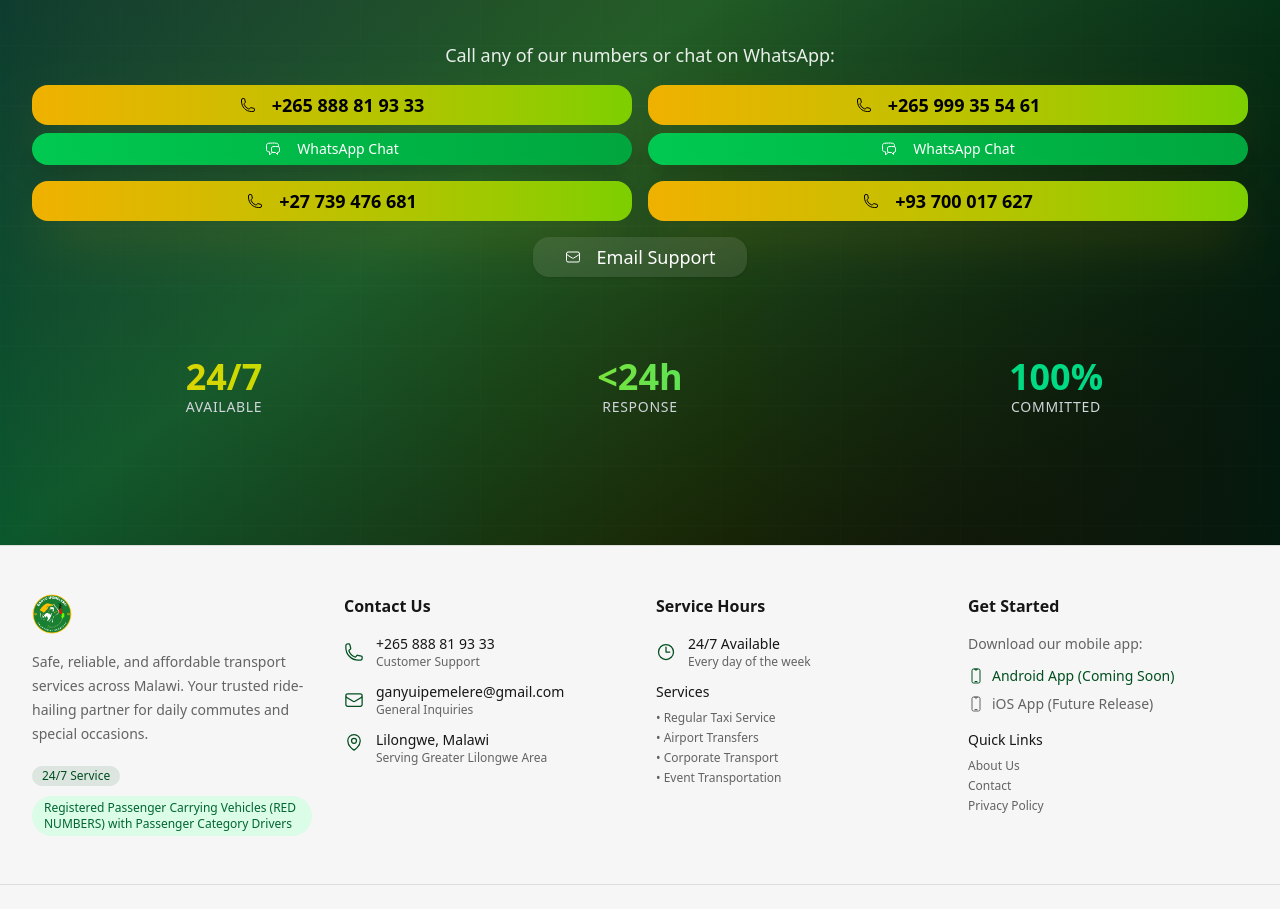
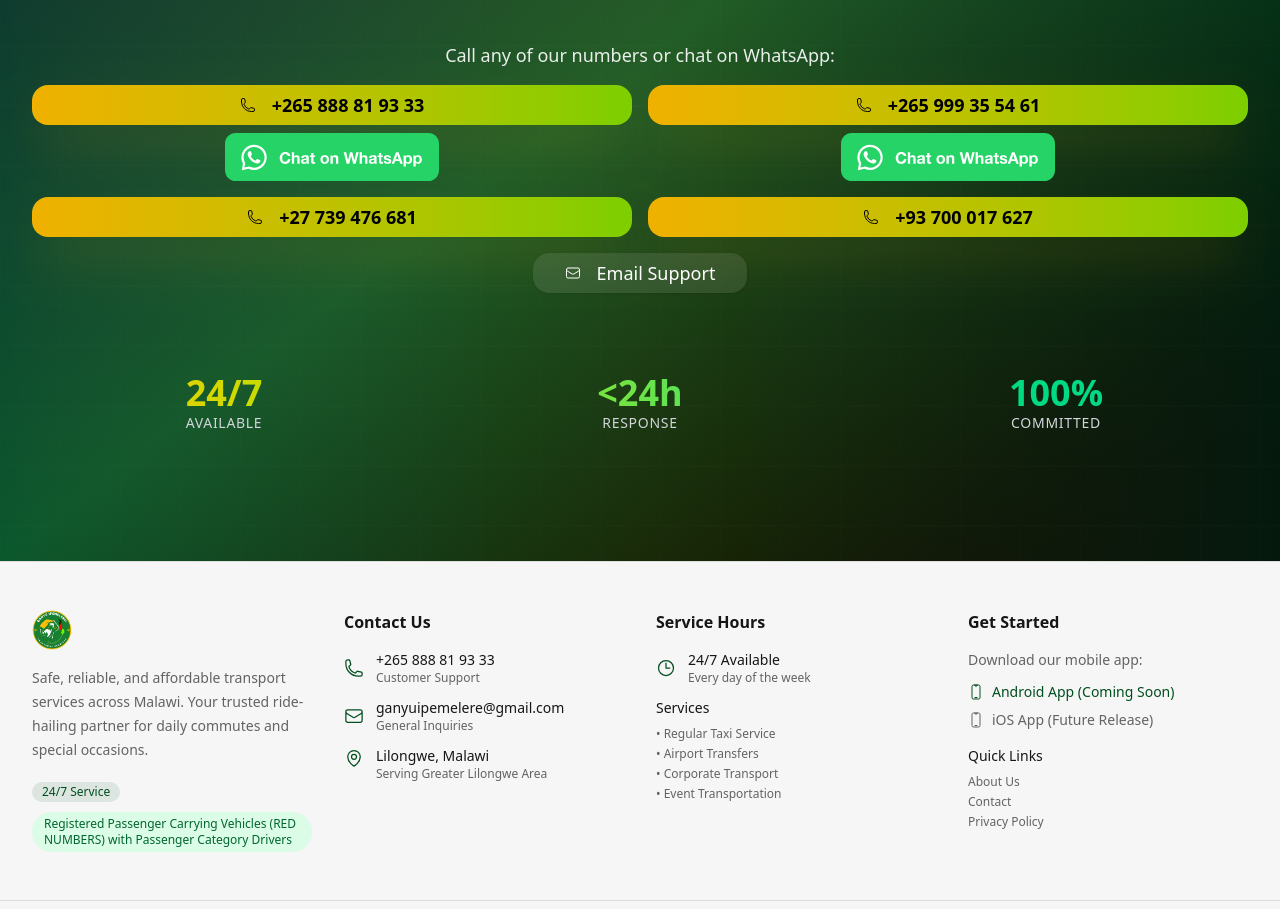
Before and after one commit to josephmowjew/ipemelere-admin, a Next.js app: page /contact in a window 1280 px wide. Shown: the part 3280-4189 px from the top of the page. Built offline with nearby package versions, Linux system fonts and the light colour scheme; no server answers.

Commit message:
added proper whatapp button icon

```diff
--- a/src/app/contact/page.tsx
+++ b/src/app/contact/page.tsx
@@ -2,6 +2,7 @@
 
 import React, { useState } from 'react';
 import { useForm } from 'react-hook-form';
+import Image from 'next/image';
 import {
   PhoneIcon,
   EnvelopeIcon,
@@ -438,12 +439,15 @@ export default function ContactPage() {
                       +265 888 81 93 33
                     </a>
                   </Button>
-                  <Button size="sm" className="text-sm px-4 py-2 bg-gradient-to-r from-green-500 to-green-600 hover:from-green-600 hover:to-green-700 text-white border-none shadow-xl transform hover:scale-105 transition-all duration-200 font-medium w-full" asChild>
-                    <a href="https://wa.me/265888819333" target="_blank" rel="noopener noreferrer">
-                      <ChatBubbleLeftRightIcon className="w-4 h-4 mr-2" />
-                      WhatsApp Chat
-                    </a>
-                  </Button>
+                  <a href="https://wa.me/265888819333" target="_blank" rel="noopener noreferrer" className="flex items-center justify-center transform hover:scale-105 transition-all duration-200 h-12">
+                    <Image
+                      src="/WhatsAppButtonGreenSmall.svg"
+                      alt="Chat on WhatsApp"
+                      width={180}
+                      height={40}
+                      className="h-full w-auto"
+                    />
+                  </a>
                 </div>
                 <div className="space-y-2">
                   <Button size="lg" className="text-lg px-6 py-4 bg-gradient-to-r from-yellow-500 to-lime-500 hover:from-yellow-600 hover:to-lime-600 text-black border-none shadow-2xl shadow-yellow-500/25 transform hover:scale-105 transition-all duration-200 font-bold w-full" asChild>
@@ -452,12 +456,15 @@ export default function ContactPage() {
                       +265 999 35 54 61
                     </a>
                   </Button>
-                  <Button size="sm" className="text-sm px-4 py-2 bg-gradient-to-r from-green-500 to-green-600 hover:from-green-600 hover:to-green-700 text-white border-none shadow-xl transform hover:scale-105 transition-all duration-200 font-medium w-full" asChild>
-                    <a href="https://wa.me/265999355461" target="_blank" rel="noopener noreferrer">
-                      <ChatBubbleLeftRightIcon className="w-4 h-4 mr-2" />
-                      WhatsApp Chat
-                    </a>
-                  </Button>
+                  <a href="https://wa.me/265999355461" target="_blank" rel="noopener noreferrer" className="flex items-center justify-center transform hover:scale-105 transition-all duration-200 h-12">
+                    <Image
+                      src="/WhatsAppButtonGreenSmall.svg"
+                      alt="Chat on WhatsApp"
+                      width={180}
+                      height={40}
+                      className="h-full w-auto"
+                    />
+                  </a>
                 </div>
                 <Button size="lg" className="text-lg px-6 py-4 bg-gradient-to-r from-yellow-500 to-lime-500 hover:from-yellow-600 hover:to-lime-600 text-black border-none shadow-2xl shadow-yellow-500/25 transform hover:scale-105 transition-all duration-200 font-bold" asChild>
                   <a href="tel:+27739476681">
--- a/src/app/page.tsx
+++ b/src/app/page.tsx
@@ -8,8 +8,7 @@ import {
   CurrencyDollarIcon,
   DevicePhoneMobileIcon,
   StarIcon,
-  CheckIcon,
-  ChatBubbleLeftRightIcon
+  CheckIcon
 } from '@heroicons/react/24/outline';
 import { Button } from '@/components/ui/button';
 import { PublicHeader } from '@/components/layout/PublicHeader';
@@ -232,7 +231,7 @@ export default function LandingPage() {
                 {/* Stats */}
                 <div className="mt-16 grid grid-cols-3 gap-8 text-center lg:text-left">
                   <div className="group">
-                    <div className="text-4xl sm:text-5xl font-black bg-gradient-to-r from-yellow-400 to-lime-400 bg-clip-text text-transparent group-hover:scale-110 transition-transform duration-200">12+</div>
+                    <div className="text-4xl sm:text-5xl font-black bg-gradient-to-r from-yellow-400 to-lime-400 bg-clip-text text-transparent group-hover:scale-110 transition-transform duration-200">20+</div>
                     <div className="text-sm text-gray-300 uppercase tracking-wider font-medium">Vehicles</div>
                   </div>
                   <div className="group">
@@ -541,10 +540,15 @@ export default function LandingPage() {
                   <Button size="lg" variant="secondary" className="text-base px-6 py-3" asChild>
                     <Link href="tel:+2658888119333">📞 +265 888 81 93 33</Link>
                   </Button>
-                  <Button size="lg" className="text-base px-6 py-3 bg-green-600 hover:bg-green-700 text-white" asChild>
-                    <Link href="https://wa.me/265888819333" target="_blank" rel="noopener noreferrer">
-                      <ChatBubbleLeftRightIcon className="w-4 h-4 mr-2" />
-                      WhatsApp
+                  <Button size="lg" variant="secondary" className="text-base px-6 py-3 p-0 border-0 bg-transparent hover:bg-transparent" asChild>
+                    <Link href="https://wa.me/265888819333" target="_blank" rel="noopener noreferrer" className="flex items-center justify-center transform hover:scale-105 transition-all duration-200 w-full h-full">
+                      <Image
+                        src="/WhatsAppButtonGreenSmall.svg"
+                        alt="Chat on WhatsApp"
+                        width={160}
+                        height={36}
+                        className="max-h-9 w-auto"
+                      />
                     </Link>
                   </Button>
                 </div>
@@ -552,10 +556,15 @@ export default function LandingPage() {
                   <Button size="lg" variant="secondary" className="text-base px-6 py-3" asChild>
                     <Link href="tel:+265999355461">📞 +265 999 35 54 61</Link>
                   </Button>
-                  <Button size="lg" className="text-base px-6 py-3 bg-green-600 hover:bg-green-700 text-white" asChild>
-                    <Link href="https://wa.me/265999355461" target="_blank" rel="noopener noreferrer">
-                      <ChatBubbleLeftRightIcon className="w-4 h-4 mr-2" />
-                      WhatsApp
+                  <Button size="lg" variant="secondary" className="text-base px-6 py-3 p-0 border-0 bg-transparent hover:bg-transparent" asChild>
+                    <Link href="https://wa.me/265999355461" target="_blank" rel="noopener noreferrer" className="flex items-center justify-center transform hover:scale-105 transition-all duration-200 w-full h-full">
+                      <Image
+                        src="/WhatsAppButtonGreenSmall.svg"
+                        alt="Chat on WhatsApp"
+                        width={160}
+                        height={36}
+                        className="max-h-9 w-auto"
+                      />
                     </Link>
                   </Button>
                 </div>
```
Also changed, not shown: public/WhatsAppButtonGreenSmall.svg (added).
